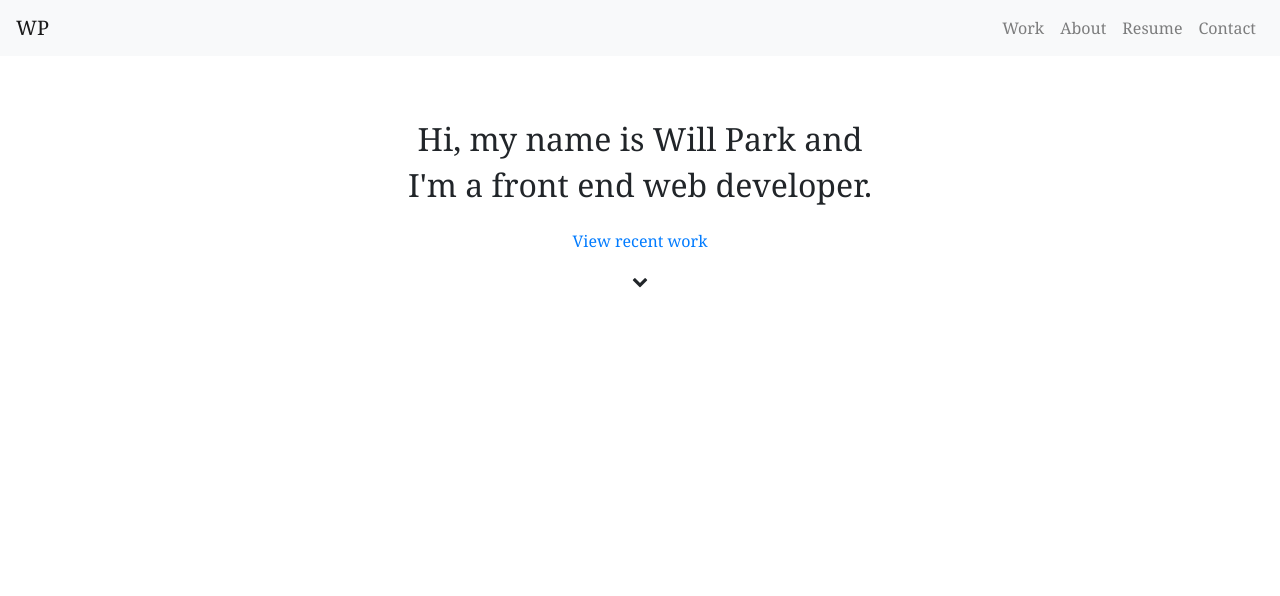
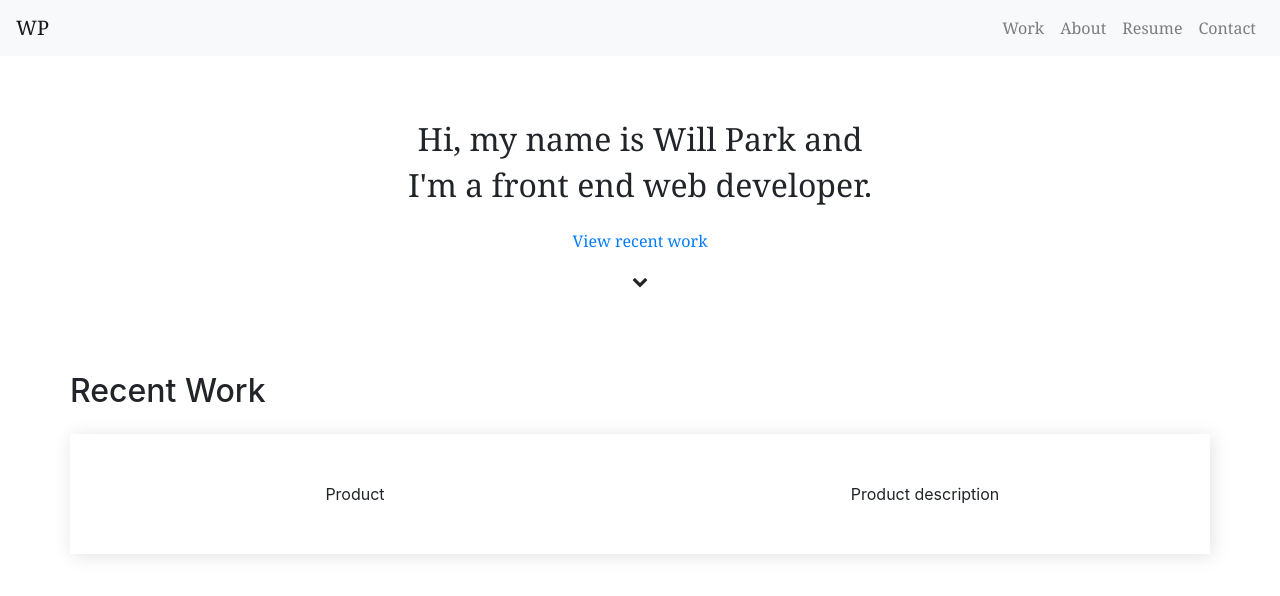
Before and after one commit to wjypark94/wpark-portfolio, a React (Create React App) app: page / in a window 1280 px wide. Shown: the top 596 px of the page. Built offline with nearby package versions, Linux system fonts and the light colour scheme; a web font is replaced by a local one.

Commit message:
added recent work component

```diff
--- a/src/componentStyles/Header.css
+++ b/src/componentStyles/Header.css
@@ -9,3 +9,7 @@
 @media screen and (min-width: 768px){
 	h2 { font-size: 2rem; }
 }
+
+.hero {
+	height: 300px;
+}
--- /dev/null
+++ b/src/componentStyles/RecentWork.css
@@ -0,0 +1,3 @@
+.work-border {
+	box-shadow: 2px 2px 18px 0 #e2e2e2;
+}
--- a/src/components/App.js
+++ b/src/components/App.js
@@ -3,12 +3,14 @@ import '../componentStyles/App.css';
 import 'bootstrap/dist/css/bootstrap.min.css';
 import NavBar from './NavBar';
 import Header from './Header';
+import RecentWork from './RecentWork';
 
 function App() {
   return (
     <div className="App">
 		<NavBar/>
 		<Header/>
+		<RecentWork/>
 
     </div>
   );
--- a/src/components/Header.js
+++ b/src/components/Header.js
@@ -7,7 +7,7 @@ class Header extends Component {
 	render() {
 		let Link = Scroll.Link;
 		return (
-			<div className="container pt-5">
+			<div className="container pt-5 hero">
 				<div className="row">
 					<Fade bottom>
 					<div className="col-12 py-3 header-title">
--- /dev/null
+++ b/src/components/RecentWork.js
@@ -0,0 +1,28 @@
+import React, { Component } from 'react';
+import '../componentStyles/RecentWork.css';
+
+class RecentWork extends Component {
+	render(){
+		return (
+			<div className="container">
+				<div className="row">
+					<div className="col-12 text-left pl-0 py-3">
+						<h2>Recent Work</h2>
+					</div>
+				</div>
+				<div className="row work-border py-5">
+					<div className="col-6">
+						Product
+					</div>
+					<div className="col-6">
+						Product description
+					</div>
+				</div>
+			</div>
+		)
+
+	}
+
+}
+
+export default RecentWork;
```
